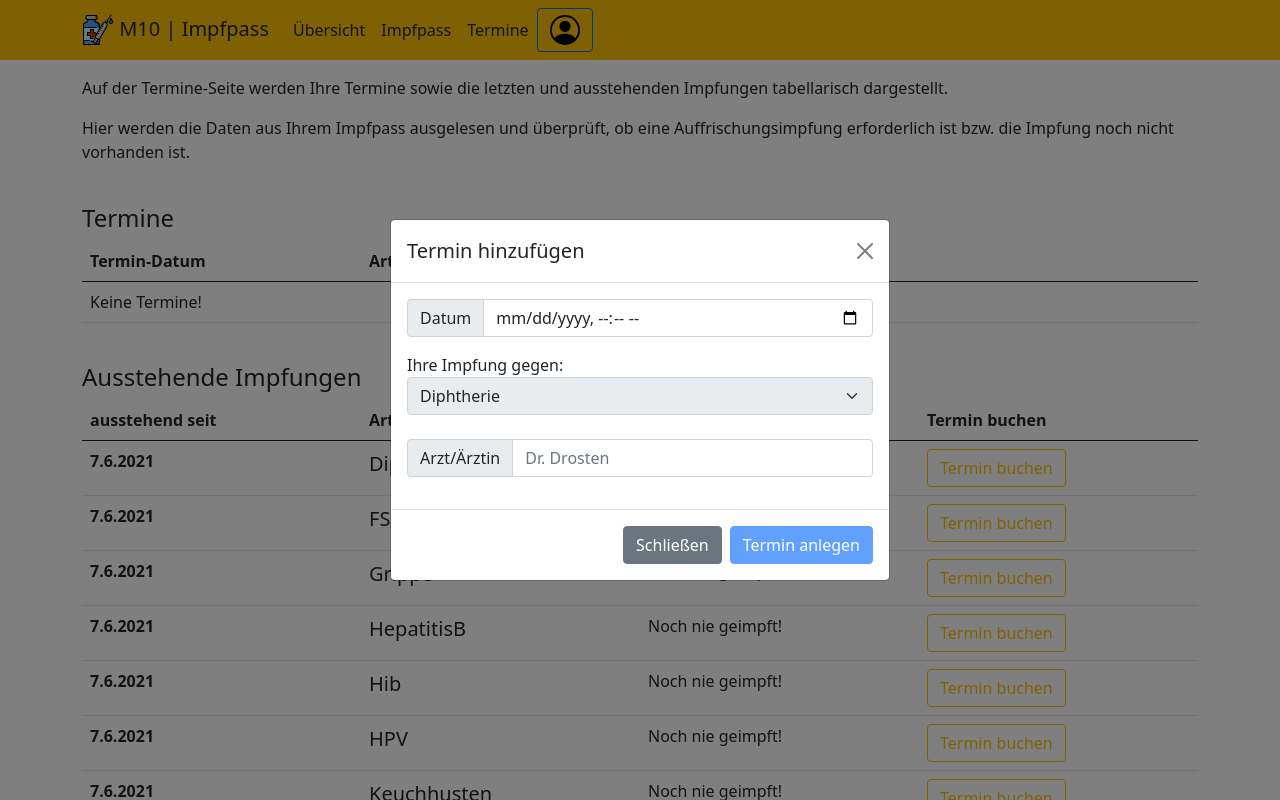
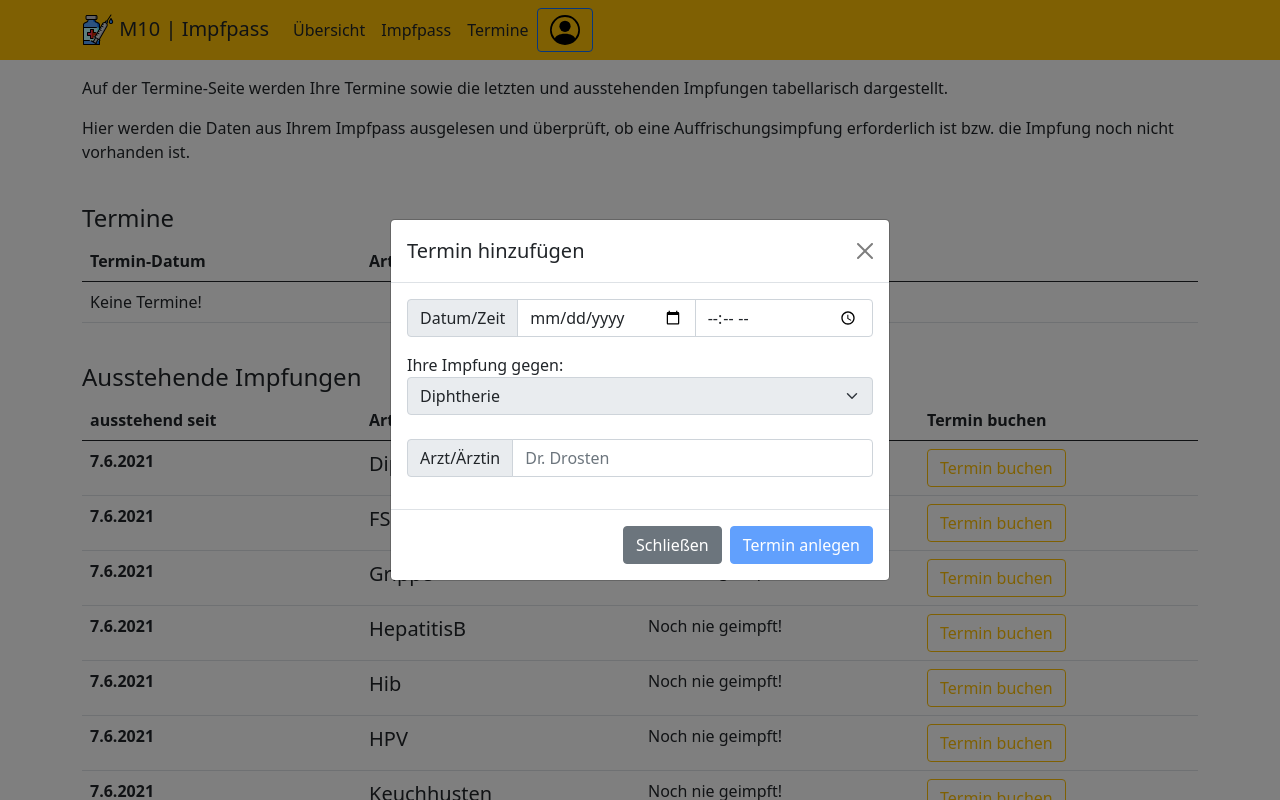
Before and after one commit to FranzBogmann/M10-TL_Impfpass_Webanwendung, a PHP site: page /Termine.php in a window 1280 px wide, after a click on "Termin buchen". Run offline with PHP 8.4, Linux system fonts and the light colour scheme.

Commit message:
Firefox hotfix termine

```diff
--- a/Termine.php
+++ b/Termine.php
@@ -31,45 +31,21 @@
 
                             <div class="input-group mb-3">
                                 <span class="input-group-text"
-                                    >Datum</span>
-                                <input id="terminDatum" type="datetime-local" class="form-control"
+                                    >Datum/Zeit</span>
+                                <input id="terminDatum" type="date" class="form-control"
                                     aria-label="Datum"
+                                    aria-describedby="basic-addon1">
+                                <input id="terminZeit" type="time" class="form-control"
+                                    aria-label="Zeit"
                                     aria-describedby="basic-addon1">
                             </div>
 
                             <div id="dropdown">
                                 <label for="form-select">Ihre Impfung gegen:</label>
                                 <select id="terminArt" class="form-select" aria-label="Default select example" onfocus='this.size=5;' onblur='this.size=1;' onchange='this.size=1; this.blur();'>
-                                    <!--<option value="Diphtherie">Diphtherie</option>
-                                    <option value="FSME">FSME</option>
-                                    <option value="Grippe">Grippe</option>
-                                    <option value="HepatitisB">Hepatitis B</option>
-                                    <option value="Hib">Influenza B (HiB)</option>
-                                    <option value="HPV">HPV</option>
-                                    <option value="Keuchhusten">Keuchhusten</option>
-                                    <option value="Masern">Masern</option>
-                                    <option value="Meningokokken">Meningokokken</option>
-                                    <option value="Mumps">Mumps</option>
-                                    <option value="Pneumokokken">Pneumokokken</option>
-                                    <option value="Polio">Polio</option>
-                                    <option value="Rotaviren">Rotaviren</option>
-                                    <option value="Roeteln">Röteln</option>
-                                    <option value="Tetanus">Tetanus</option>
-                                    <option value="Windpocken">Windpocken</option>
-                                    <option value="Guertelrose">Gürtelrose</option>
-                                    <option value="Covid19">Covid-19</option>-->
                                 </select>
                                 <br>
                             </div>
-                            <!--
-                            <div class="input-group mb-3">
-                                <span class="input-group-text"
-                                    >Impfung gegen</span>
-                                <input type="text" class="form-control"
-                                    placeholder="ADHS" aria-label="Impfung gegen"
-                                    aria-describedby="basic-addon1" id="terminArt">
-                            </div>
-                            -->
                             <div class="input-group mb-3">
                                 <span class="input-group-text"
                                     >Arzt/Ärztin</span>
--- a/js/Termine.js
+++ b/js/Termine.js
@@ -206,7 +206,7 @@ function zeichneTermine() {
             terminDatum.classList.add("col-3");
             tr.appendChild(terminDatum);
             let div = document.createElement("div")
-            let terminDatumString = new Date(termin.datum)
+            let terminDatumString = new Date(termin.datum+"T"+termin.uhrzeit)
             div.classList.add("fw-bold");
             div.textContent = terminDatumString.toLocaleDateString('de-DE');
             terminDatum.appendChild(div);
@@ -274,6 +274,7 @@ function terminBuchen(event){
     //Eventlistener für Validitätsprüfung
     document.getElementById("terminDatum").addEventListener("keyup",valid);
     document.getElementById("terminArzt").addEventListener("keyup",valid);
+    document.getElementById("terminZeit").addEventListener("keyup",valid);
 
     document.getElementById("terminAnlegen").disabled = true;
 
@@ -318,7 +319,7 @@ function terminBuchen(event){
 //* Hier wird validiert, dass alle Felder im "Termin buchen"-Dialog ausgefüllt und das Datum in der Zukunft gesetzt wurde, bevor der "Termin anlegen"-Button gedrückt werden kann.
 function valid(){
 
-    if((document.getElementById("terminDatum").value != "") && (document.getElementById("terminArzt").value != "") && (Date.parse(document.getElementById("terminDatum").value) > Date.now())){
+    if((document.getElementById("terminDatum").value != "") && (document.getElementById("terminArzt").value != "") && (document.getElementById("terminZeit").value != "") && (Date.parse(document.getElementById("terminDatum").value+"T"+document.getElementById("terminZeit").value) > Date.now())){
         document.getElementById("terminAnlegen").disabled = false;
     }
     else{
@@ -335,11 +336,12 @@ function terminAusAusstehend(){
 
     let termin = {
         datum : document.getElementById("terminDatum").value,
+        uhrzeit: document.getElementById("terminZeit").value,
         art : document.getElementById("terminArt").options[document.getElementById("terminArt").selectedIndex].value,
         ausstehend : new Date(ausstehende.naechsteImpfung).toLocaleDateString("de-De"),
         arzt : document.getElementById("terminArzt").value
     };
-    impfpassDaten[document.getElementById("terminArt").options[document.getElementById("terminArt").selectedIndex].value].termin = new Date(termin.datum);
+    impfpassDaten[document.getElementById("terminArt").options[document.getElementById("terminArt").selectedIndex].value].termin = new Date(termin.datum+"T"+termin.uhrzeit);
     let value = JSON.stringify(impfpassDaten);
     localStorage.setItem("impfpass",value)
     termine.push(termin);
```
